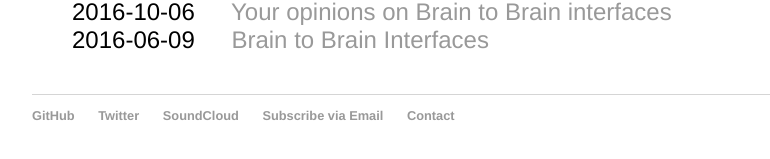
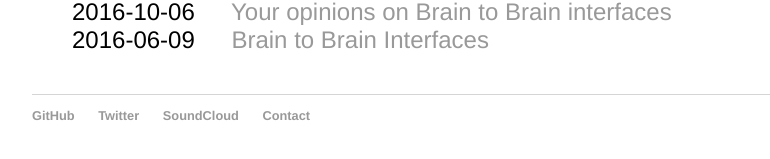
Before and after one commit to sappelhoff/sappelhoff.github.io, a Jekyll site: the page built from blog-list/index.html, in a window 1280 px wide. Shown: the part 373-532 px from the top of the page, without its empty margins (160-930 px from the left). Built offline with Jekyll 4.4.1, drawn with Linux system fonts in a browser that asks for light colours.

Commit message:
remove feedburner subscription

```diff
--- a/_layouts/default.html
+++ b/_layouts/default.html
@@ -24,7 +24,6 @@
         		<li><a target="_blank" href="https://github.com/sappelhoff">GitHub</a></li>
 						<li><a target="_blank" href="https://twitter.com/stefanappelhoff">Twitter</a></li>
 						<li><a target="_blank" href="https://soundcloud.com/stefan-appelhoff">SoundCloud</a></li>
-						<li><a target="_blank" href="https://feedburner.google.com/fb/a/mailverify?uri=StefanAppelhoff&amp;loc=en_US">Subscribe via Email</a></li>
 						<li><a href="/contact">Contact</a></li>
 				</ul>
 
--- a/index.html
+++ b/index.html
@@ -10,10 +10,10 @@ title: Stefan Appelhoff
 
 <p>
 	If you have some time on your hands, why not check out the
-	<a href="/blog-list" title="blog">
-		blog
-	</a>?
+	<a href="/blog-list" title="blog">blog</a>?
+</p>
 
+<p>
 	Or else, a few of my
 	<a href="https://scholar.google.de/citations?user=ceECtQIAAAAJ&hl=en" title="list of publications">scientific publications</a>?
 </p>
```
